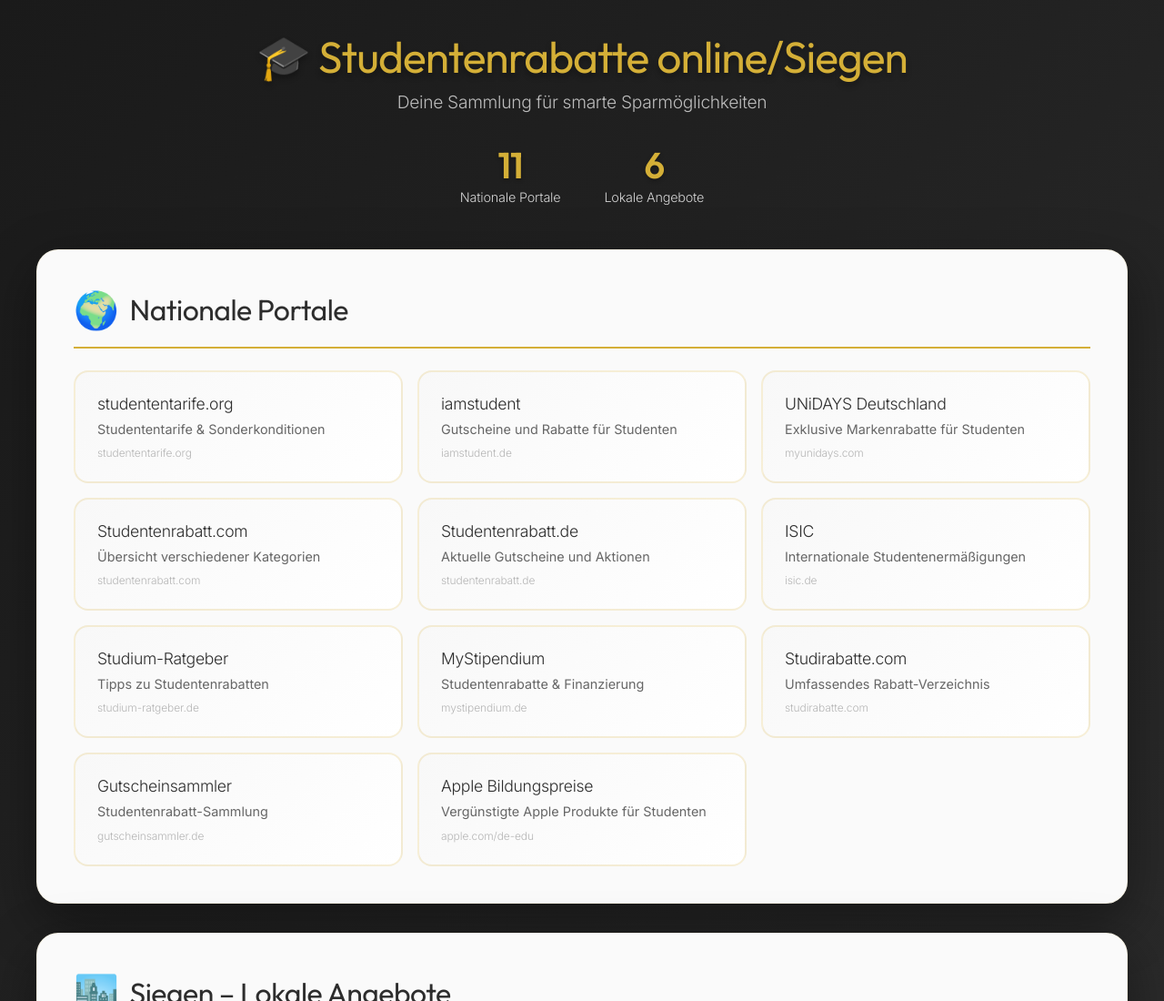
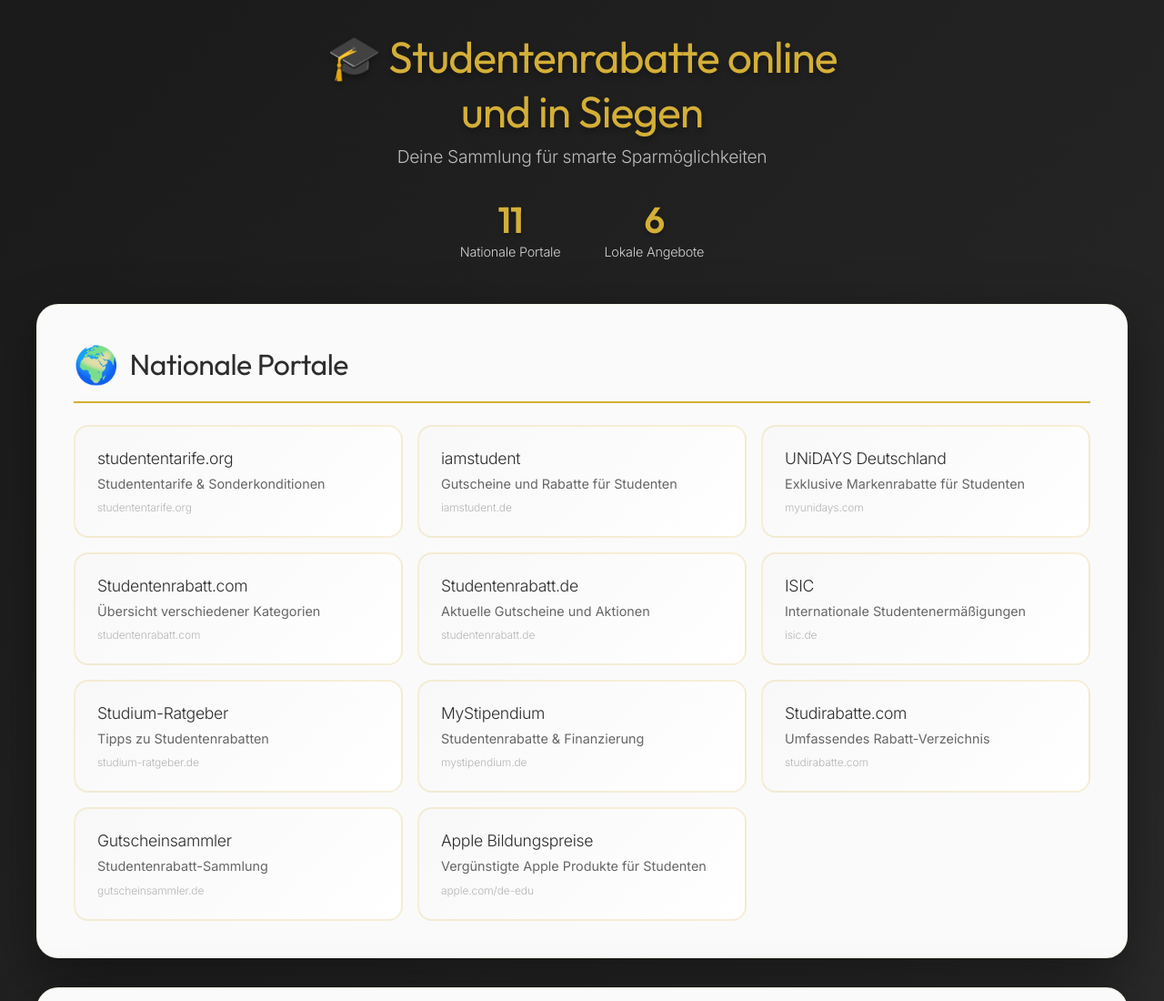
Before and after one commit to marcusmaletz/offers, a plain HTML site: page index.html in a window 1280 px wide. Shown: the top 1100 px of the page at 91% size. Drawn offline with Linux system fonts and the light colour scheme.

Commit message:
Update header text for Studentenrabatte page

```diff
--- a/index.html
+++ b/index.html
@@ -237,7 +237,7 @@
 <body>
     <div class="container">
         <header>
-            <h1>🎓 Studentenrabatte online/Siegen</h1>
+            <h1>🎓 Studentenrabatte online<br>und in Siegen</h1>
             <p class="subtitle">Deine Sammlung für smarte Sparmöglichkeiten</p>
             <div class="stats">
                 <div class="stat">
```
